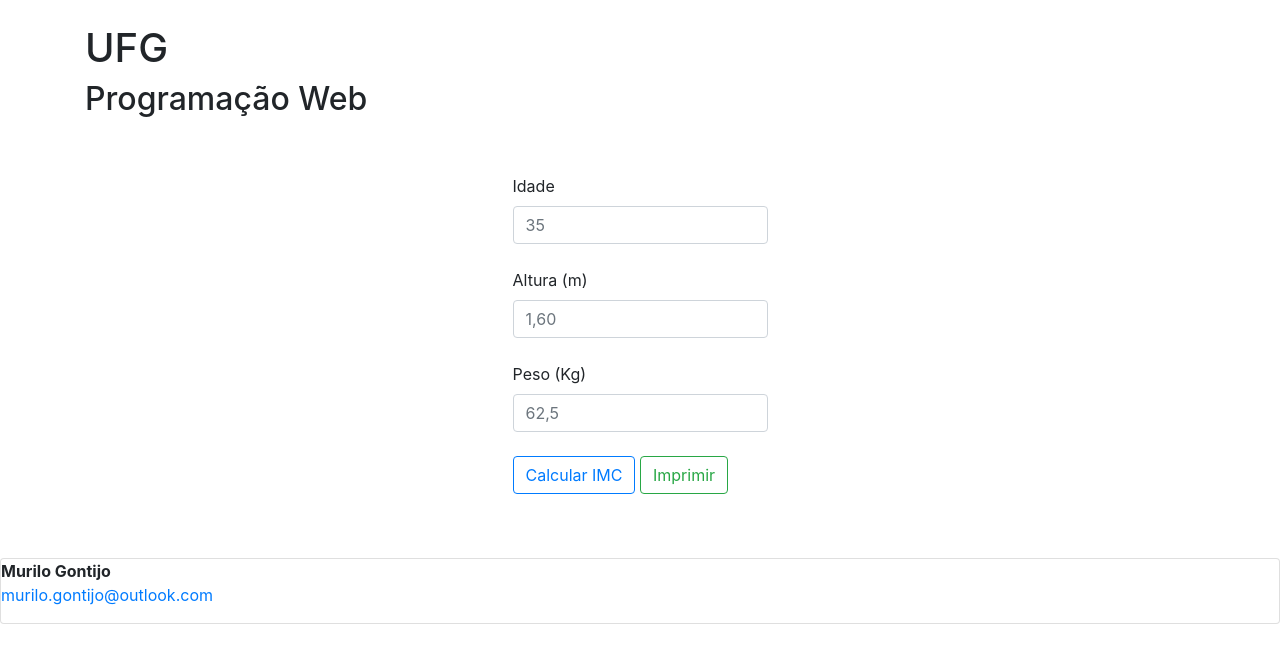
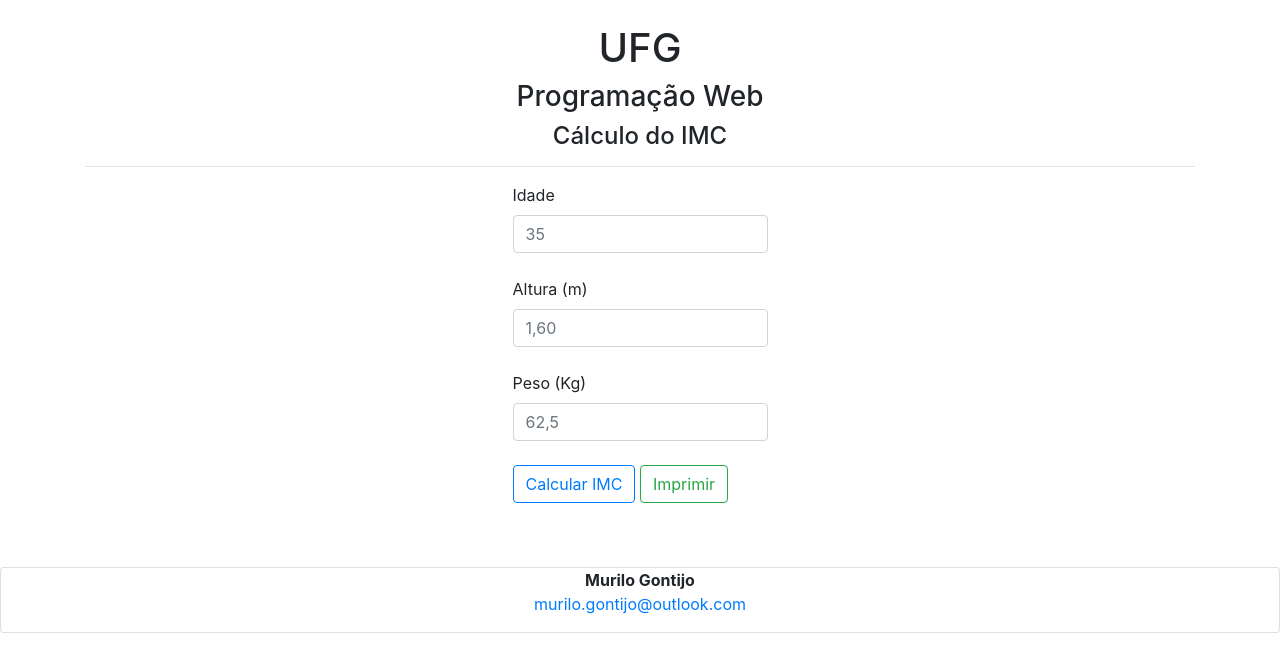
Before and after one commit to murilogontijo/pw-si-2018-calculo-imc, a plain HTML site: page Index.html in a window 1280 px wide. Drawn offline with nearby package versions, Linux system fonts and the light colour scheme.

Commit message:
Versão 1.0.1
Pequenas alterações no Html

```diff
--- a/Index.html
+++ b/Index.html
@@ -15,18 +15,21 @@
 			<br>
 
 			<div class="row">
-				<div class="col-md-2">
+				<div class="col-md-12 text-center">
 					<h1>UFG</h1>
 				</div>
 			</div>
 			<div class="row">
-				<div class="col-md-4">
-					<h2>Programação Web</h2>
+				<div class="col-md-12 text-center">
+					<h3>Programação Web</h3>
 				</div>
 			</div>
-
-			<br>
-			<br>
+			<div class="row">
+				<div class="col-md-12 text-center">
+					<h4>Cálculo do IMC</h4>
+					<hr>
+				</div>
+			</div>
 
 			<div class="row">
 				<div class="col-md-3 col-md-offset-4" style="margin: auto;">
@@ -60,7 +63,7 @@
 
 		<br>
 
-		<div class="card">
+		<div class="card text-center">
 			<address>
 				<strong>Murilo Gontijo</strong>
 				<br>
```
